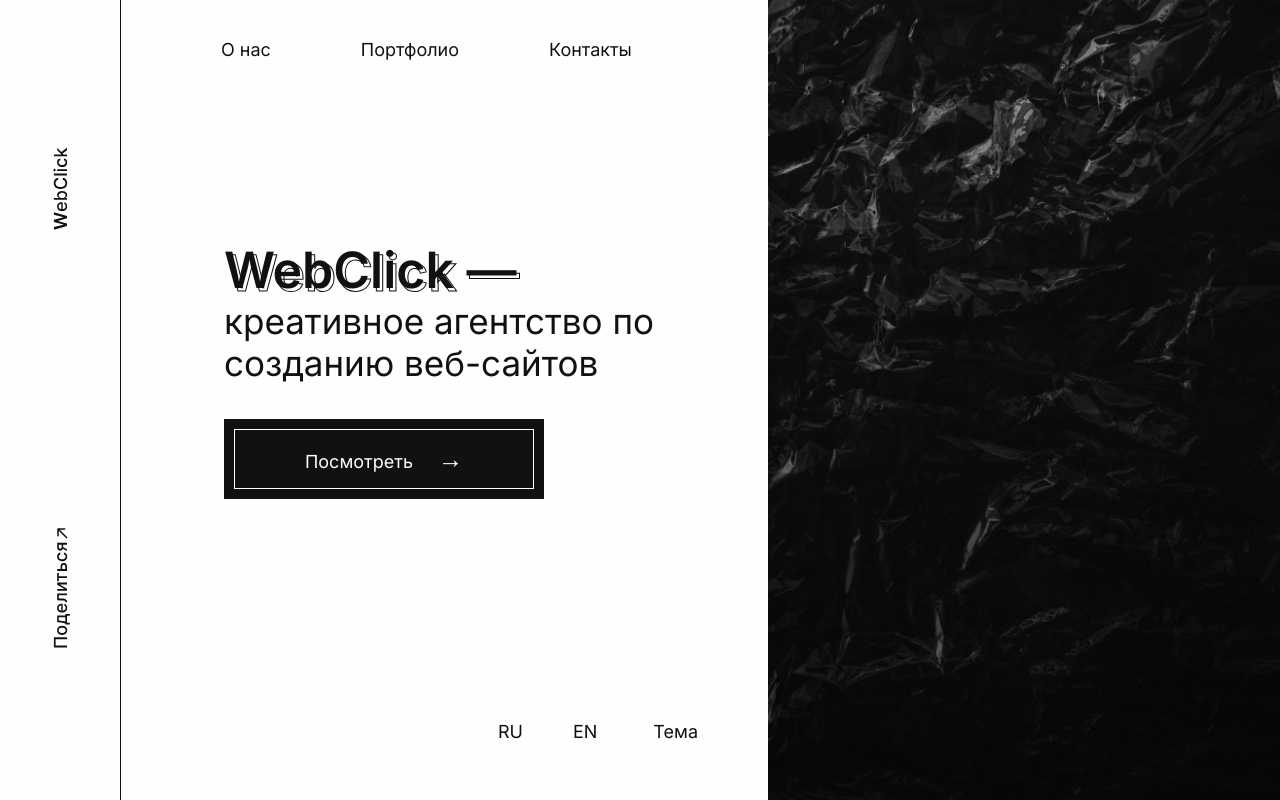
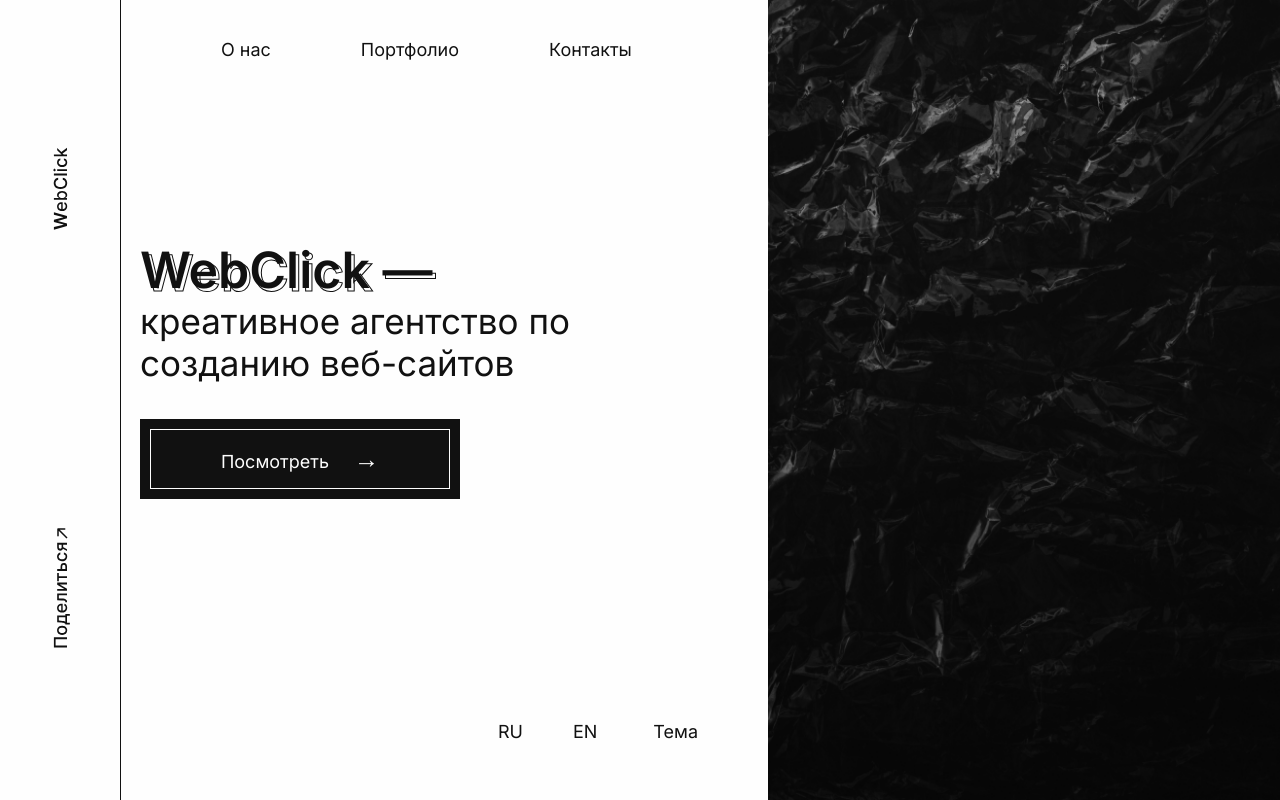
Before and after one commit to sonia13marker/our_team_project, a React (Create React App) app: page / in a window 1280 px wide. Built offline with nearby package versions, Linux system fonts and the light colour scheme.

Commit message:
Bug fixes

```diff
--- a/src/pages/MainPage/MainPage.jsx
+++ b/src/pages/MainPage/MainPage.jsx
@@ -59,7 +59,7 @@ export const MainPage = () => {
                     </div>
 
                     {/* <div className={style.image}></div> */}
-                    <MediaQuery minWidth={1190}>
+                    <MediaQuery minWidth={870}>
                         <ColorImg className={style.image} src_white={img_dark} src_dark={img_white} alt="main img"/>
                     </MediaQuery>
                 </div>
--- a/src/pages/MainPage/style.module.css
+++ b/src/pages/MainPage/style.module.css
@@ -12,7 +12,7 @@ h1 {
 }
 
 .contentSide {
-    width: 600px;
+    width: 100%;
 }
 
 .image {
@@ -31,7 +31,6 @@ h1 {
 }
 
 .infoBlock {
-    min-width: 500px;
     margin-top: 30vh;
     margin-left: 140px;
     margin-right: 20px;
```
